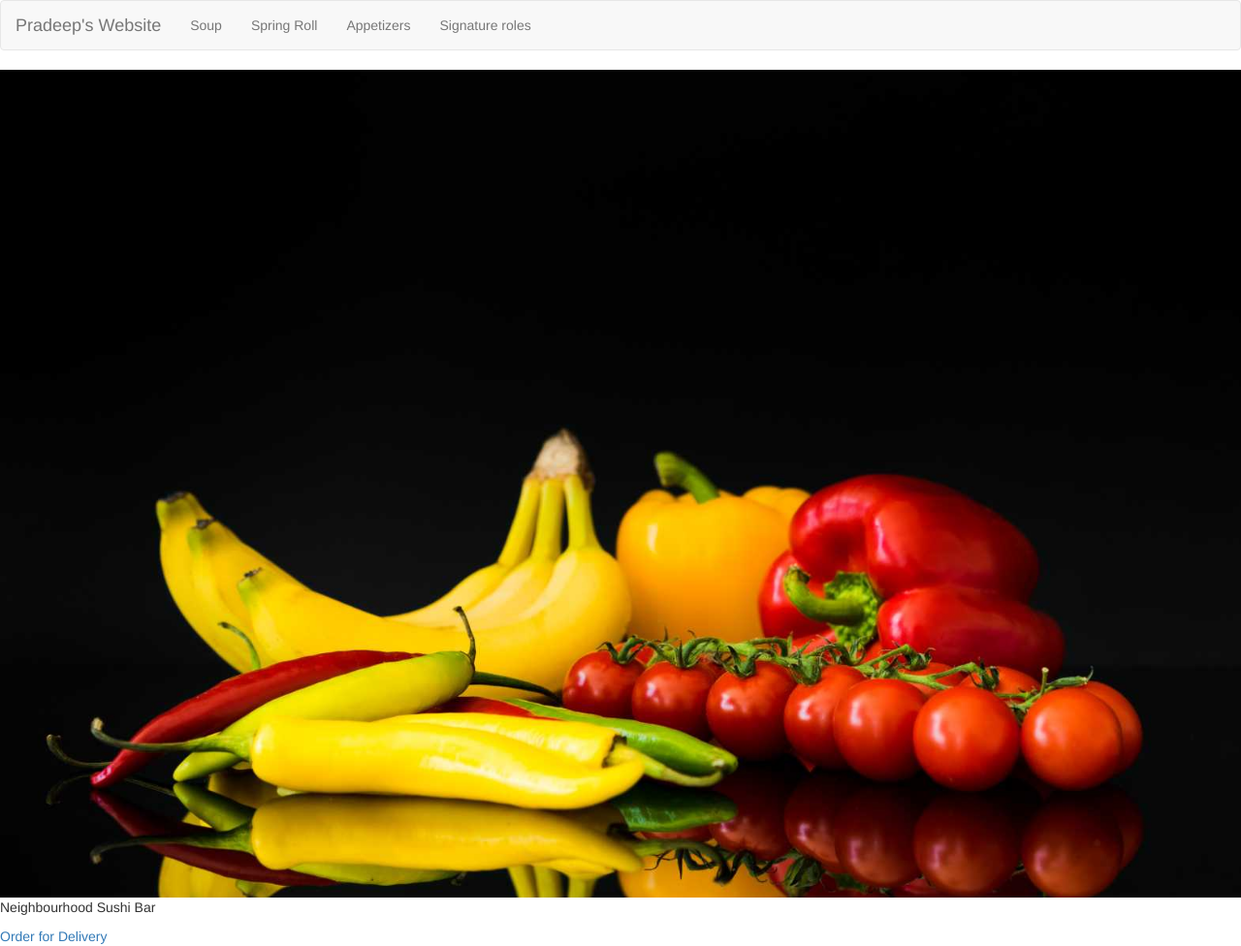
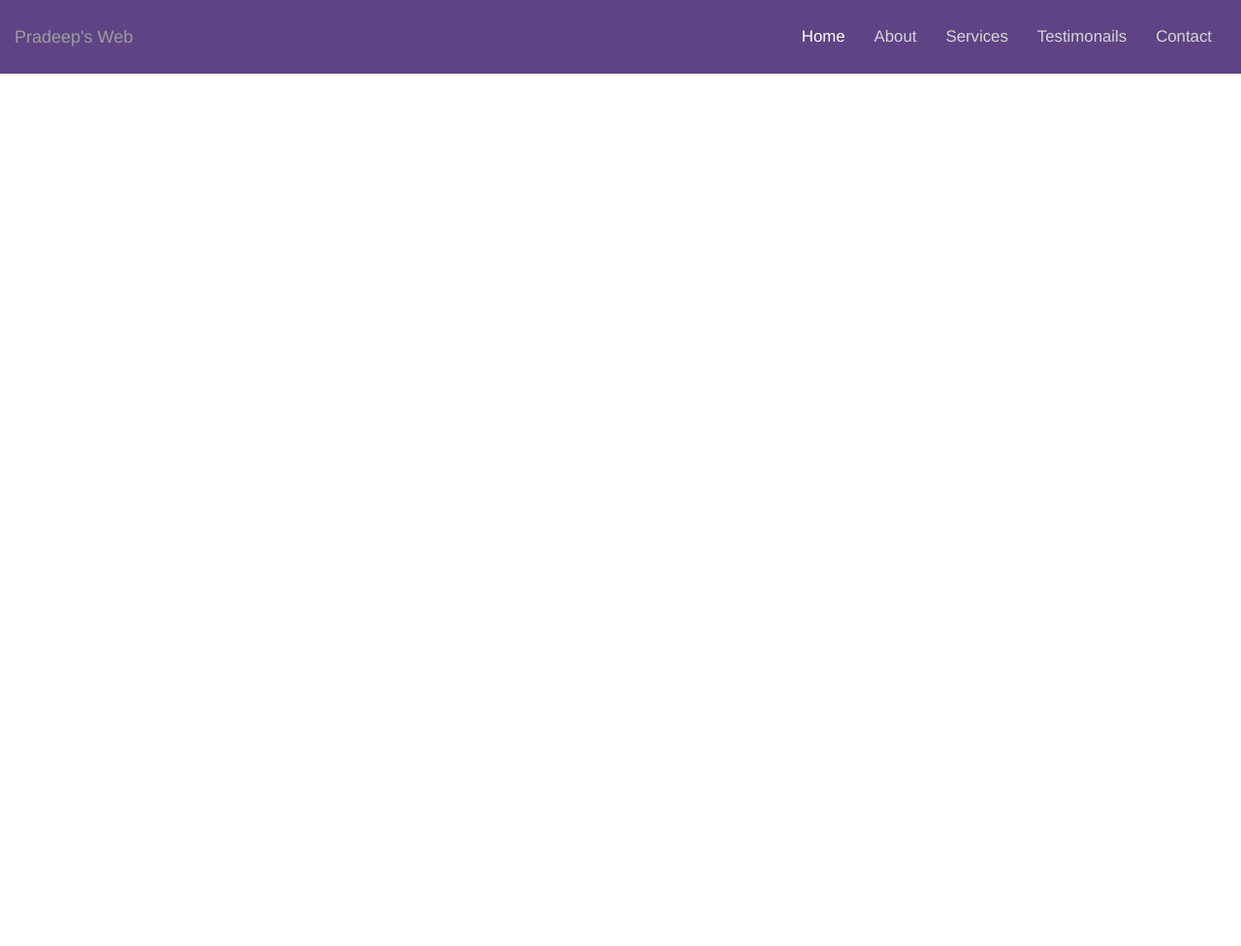
Before and after one commit to ezinnor/bootstrap3, a plain HTML site: page index.html in a window 1280 px wide. Shown: the whole page at 97% size. After the commit the page ends 800 px from the top, so only its background shows below. Drawn offline with nearby package versions, Linux system fonts and the light colour scheme.

Commit message:
done the navbar

```diff
--- a/css/main.css
+++ b/css/main.css
@@ -1,5 +1,19 @@
-body{
-    background: url("images/background.jpg");
-    background-attachment: fixed;
-
+.navbar{
+    margin-bottom: 0;
+    border-radius: 0;
+    background-color: #5E4485;
+    color: #FFF;
+    border: 0;
+    font-size: 1.2em;
+    padding: 1% 0;
 }
+.navbar-inverse .navbar-nav .active a,
+.navbar-inverse .navbar-nav .active a:hover,
+.navbar-inverse .navbar-nav .active a:active,
+.navbar-inverse .navbar-nav .active a:focus{
+    color: #FFf;
+    background-color: #5E4485;
+}
+.navbar-inverse .navbar-nav li a {
+    color: #d5d5d5;
+}
--- a/index.html
+++ b/index.html
@@ -6,47 +6,43 @@
   <meta http-equiv="X-UA-Compatible" content="ie=edge">
   <title>Document</title>
   <link href="https://maxcdn.bootstrapcdn.com/bootstrap/3.3.7/css/bootstrap.min.css" rel="stylesheet" integrity="sha384-BVYiiSIFeK1dGmJRAkycuHAHRg32OmUcww7on3RYdg4Va+PmSTsz/K68vbdEjh4u" crossorigin="anonymous">
+
+  <link href="https://maxcdn.bootstrapcdn.com/font-awesome/4.7.0/css/font-awesome.min.css" rel="stylesheet" integrity="sha384-wvfXpqpZZVQGK6TAh5PVlGOfQNHSoD2xbE+QkPxCAFlNEevoEH3Sl0sibVcOQVnN" crossorigin="anonymous">
   <link rel="stylesheet" href="css/main.css">
-</head>
-<body>
-  <section id="header">
-    <nav class="navbar navbar-default" role="navigation">
-      <div class="navbar-header">
-        <button type="button" class="navbar-toggle" data-toggle="collapse" data-target="#but1">
-          <span class="icon-bar"></span>
-          <span class="icon-bar"></span>
-          <span class="icon-bar"></span>
-        </button>
-        <a href="index.html" class="navbar-brand">Pradeep's Website</a>
-
-
-      </div>
-      <div class="collapse navbar-collapse" id="but1">
-        <ul class="nav navbar-nav">
-          <li><a href="#">Soup</a></li>
-          <li><a href="#">Spring Roll</a></li>
-          <li><a href="#">Appetizers</a></li>
-          <li><a href="#">Signature roles</a></li>
-        </ul>
-      </div>
-    </nav>
-    <!--end of nav-->
-    <div class="content">
-      <div class="content-box">
-        <img src="images/sushi.jpg" class="img-responsive"  alt="sushi-image">
-        <p>Neighbourhood Sushi Bar</p>
-        <a href="">Order for Delivery</a>
-      </div>
-    </div>
-  </section>
-
-
-  <!--javascript here-->
   <script src="https://maxcdn.bootstrapcdn.com/bootstrap/3.3.7/js/bootstrap.min.js" integrity="sha384-Tc5IQib027qvyjSMfHjOMaLkfuWVxZxUPnCJA7l2mCWNIpG9mGCD8wGNIcPD7Txa" crossorigin="anonymous"></script>
   <script
   src="https://code.jquery.com/jquery-3.2.1.min.js"
   integrity="sha256-hwg4gsxgFZhOsEEamdOYGBf13FyQuiTwlAQgxVSNgt4="
   crossorigin="anonymous"></script>
+</head>
+<body>
+  <nav class="navbar navbar-inverse">
+    <div class="container-fluid">
+      <div class="navbar-header">
+        <button type="button" class="navbar-toggle" data-toggle="collapse" data-target="#MyNavbar">
+            <span class="icon-bar"></span>
+            <span class="icon-bar"></span>
+            <span class="icon-bar"></span>
+        </button>
+        <a href="index.html" class="navbar-brand">Pradeep's Web</a>
+      </div>
+      <div class="collapse navbar-collapse" id="MyNavbar">
+        <ul class="nav navbar-nav navbar-right">
+          <li class="active"><a href="#">Home</a></li>
+          <li><a href="#">About</a></li>
+          <li><a href="#">Services</a></li>
+          <li><a href="#">Testimonails</a></li>
+          <li><a href="#">Contact</a></li>
+        </ul>
+      </div>
+    </div>
+
+  </nav>
+
+
+
+  <!--javascript here-->
+
 
 </body>
 </html>
```
